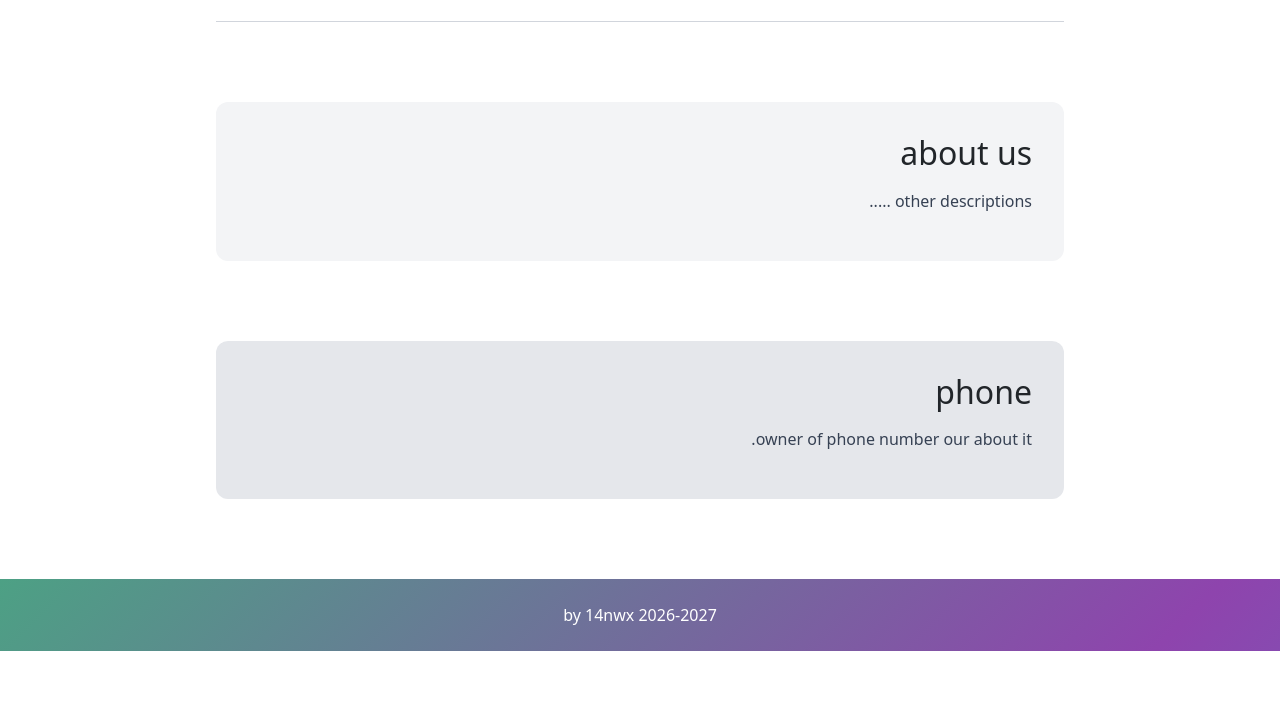
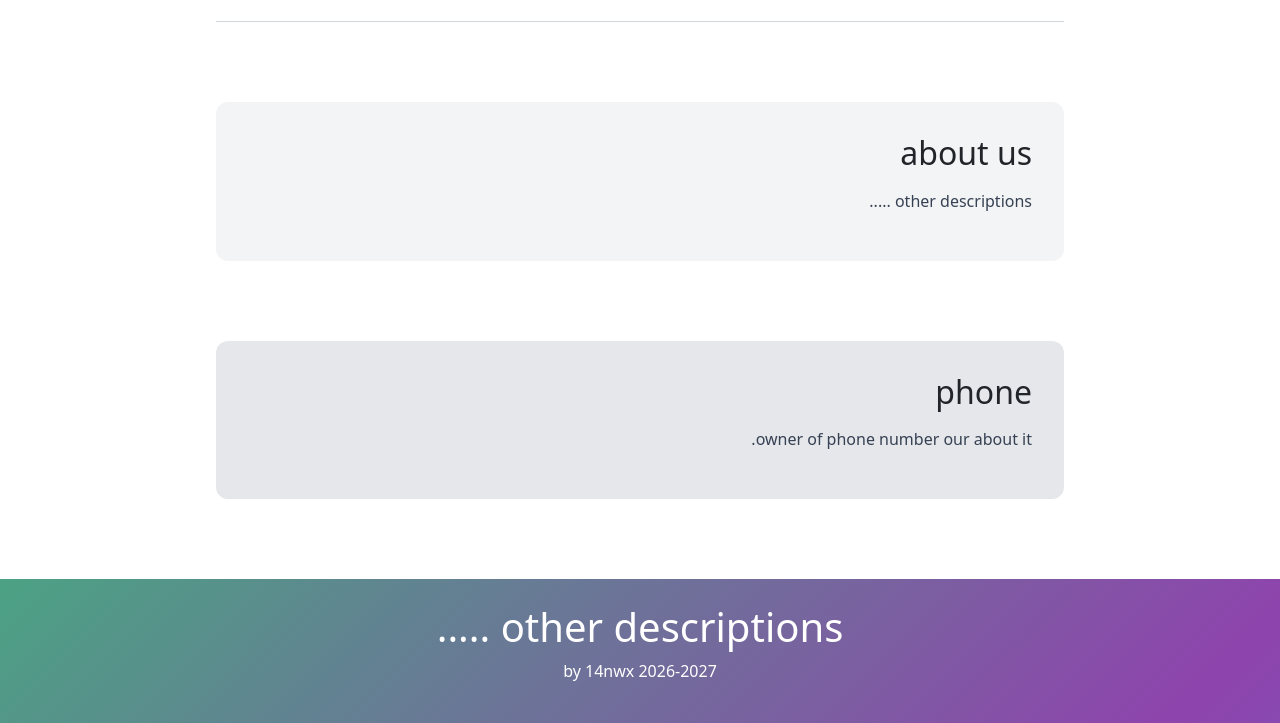
Before and after one commit to k1anwx/animated-website-template, a website built with Vite: page index.html in a window 1280 px wide. Shown: the part 928-1651 px from the top of the page. Before the commit the page ends 1579 px from the top, so only its background shows below. Built offline with nearby package versions, Linux system fonts and the light colour scheme.

Commit message:
Add h1 heading to footer with other descriptions

```diff
--- a/index.html
+++ b/index.html
@@ -109,8 +109,11 @@
 
   </main>
 
-  <footer class="gradient-box-low mt-20 text-white text-center py-6">
-    2026-2027 by 14nwx
+<footer class="gradient-box-low mt-20 text-white text-center py-6">
+    <h1 class="text-2xl font-bold mb-2">
+      other descriptions .....
+    </h1>
+    <p>2026-2027 by 14nwx</p>
   </footer>
 <script type="module" src="/main.js"></script>
 </body>
```
Also changed, not shown: dist/assets/index--WmHnhht.css (added), dist/assets/index-BM4W7X3J.css (deleted), dist/assets/index-DX6u2Ssg.js (renamed from dist/assets/index-m5Ip5k8Q.js), dist/index.html.
